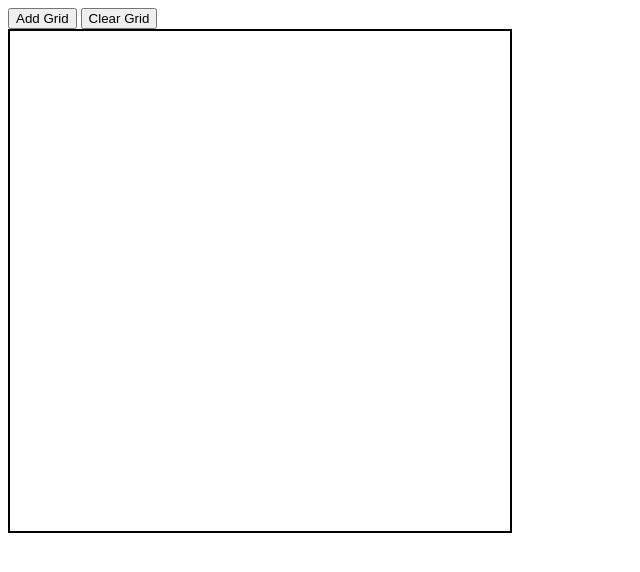
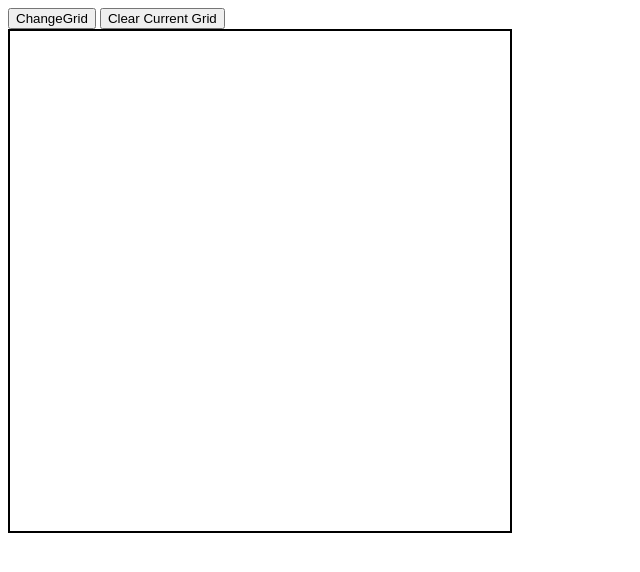
Before and after one commit to tamasgyetvan/etch_a_sketch, a plain HTML site: page index.html in a window 1280 px wide. Shown: the whole page, without its empty margins (0-640 px from the left). Drawn offline with Linux system fonts and the light colour scheme.

Commit message:
Change Clear Grid button to Clear Current Grid

```diff
--- a/index.html
+++ b/index.html
@@ -9,8 +9,8 @@
     <link rel = "stylesheet" href = "style.css">
 </head>
 <body>
-    <button id = "addGridBtn">Add Grid</button>
-    <button id = "clearGridBtn">Clear Grid</button>
+    <button id = "changeGridBtn">ChangeGrid</button>
+    <button id = "clearGridBtn">Clear Current Grid</button>
     <div id = "container"></div>
 </body>
 </html>
```
